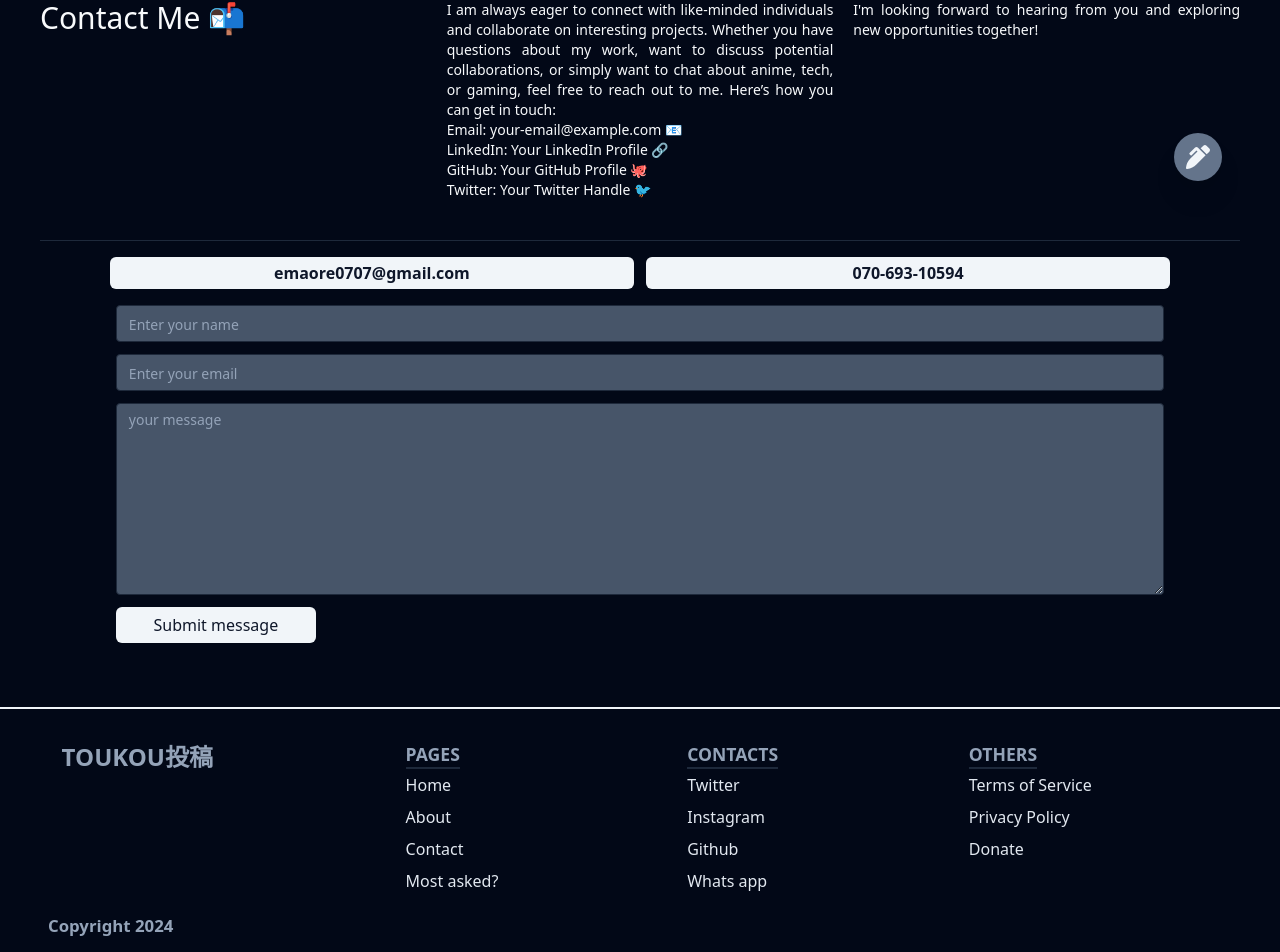
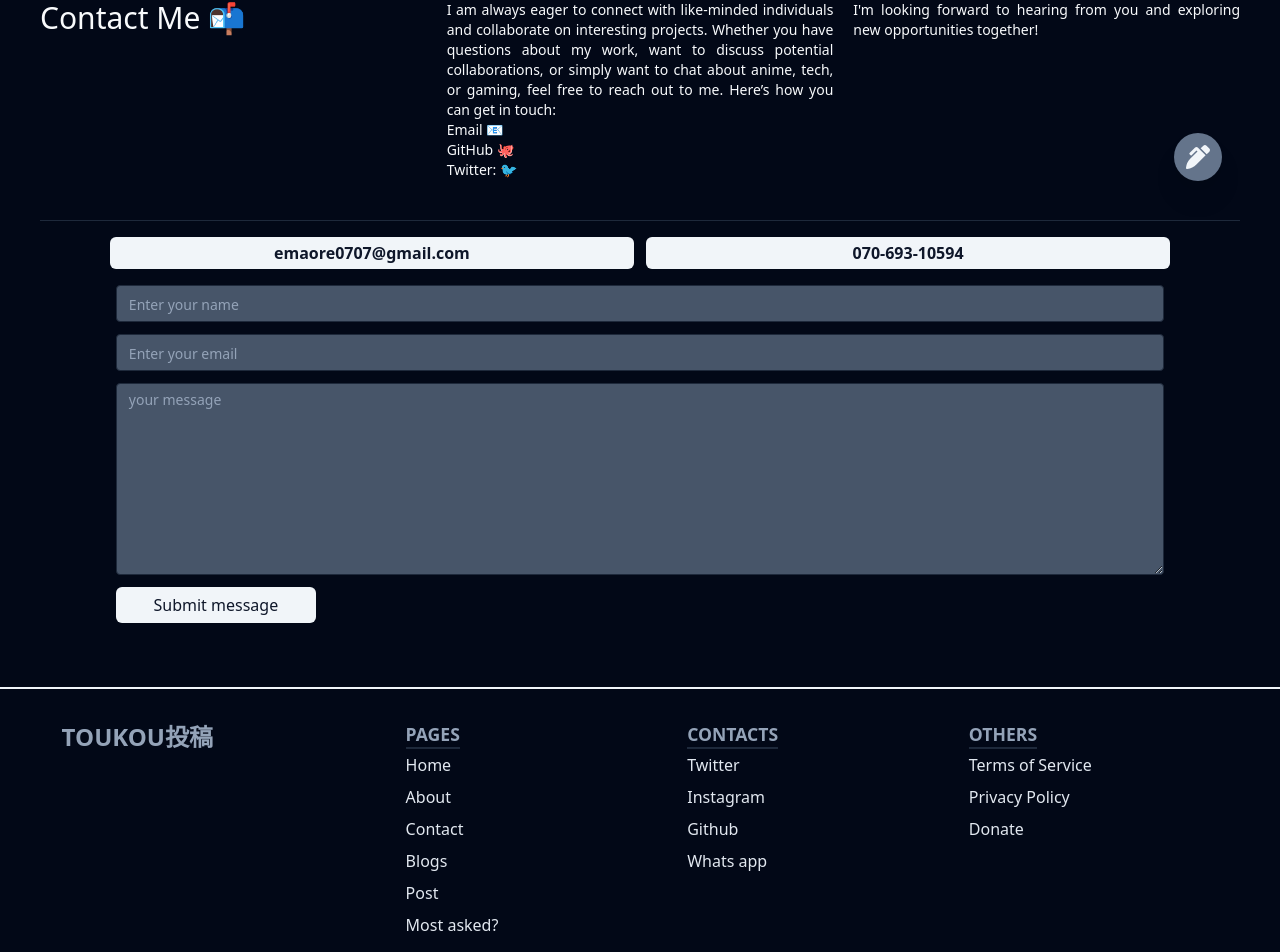
Before and after one commit to ogunladeoreoluwa01/toukou, a React (Vite) app in the folder client/: page /contact in a window 1280 px wide. Shown: the part 579-1531 px from the top of the page. Built offline with nearby package versions, Linux system fonts and the light colour scheme.

Commit message:
some qol changes

```diff
--- a/client/src/components/NavBar.jsx
+++ b/client/src/components/NavBar.jsx
@@ -25,6 +25,7 @@ const NavBarComp = () => {
         { url: "/", urlName: "Home" },
         { url: "/about", urlName: "About" },
         { url: "/allblogs", urlName: "Blogs" },
+        {url:"/createpost",urlName:"Post"},
         { url: "/FAQ", urlName: "FAQ" },
         { url: "/contact", urlName: "Contact" },
     ];
@@ -191,7 +192,7 @@ const NavBarComp = () => {
                                         </li>
                                     ))}
                                 </ul>
-                                <div className='flex flex-col gap-3'>
+                                <div className='flex flex-col gap-2'>
 
 
                                     {userState.userInfo ? (
--- a/client/src/components/footer.jsx
+++ b/client/src/components/footer.jsx
@@ -5,7 +5,9 @@ const Footer = () => {
         { url: "/", urlName: "Home" },
         { url: "/about", urlName: "About" },
         { url: "/contact", urlName: "Contact" },
-        { url: "/FAQ", urlName: "Most asked?" }
+         { url: "/allblogs", urlName: "Blogs" },
+        {url:"/createpost",urlName:"Post"},
+        { url: "/FAQ", urlName: "Most asked?" },
     ];
     const othersLinks = [
         { url: "/", urlName: "Terms of Service" },
--- a/client/src/pages/contact.jsx
+++ b/client/src/pages/contact.jsx
@@ -43,11 +43,11 @@ const ContactUs = () => {
 <p className=" text-pretty text-justify ">
 I am always eager to connect with like-minded individuals and collaborate on interesting projects. Whether you have questions about my work, want to discuss potential collaborations, or simply want to chat about anime, tech, or gaming, feel free to reach out to me. Here’s how you can get in touch:
 <br />
-Email: your-email@example.com 📧 <br />
-LinkedIn: Your LinkedIn Profile 🔗<br />
-GitHub: Your GitHub Profile 🐙<br />
-Twitter: Your Twitter Handle 🐦<br />
+ <a href="mailto:emaore0707@gmail.com" >Email</a> 📧 <br />
+<a href="https://github.com/ogunladeoreoluwa01" >GitHub</a> 🐙 <br />
+ <a href="https://x.com/saltydreamer1?t=4i3Mb08kZAL2fgiW2fZdkA&s=09">Twitter:</a> 🐦<br />
 </p>
+
 </div>
 
 <div className="md:w-1/3 text-pretty md:text-sm font-NotoSans">
```
